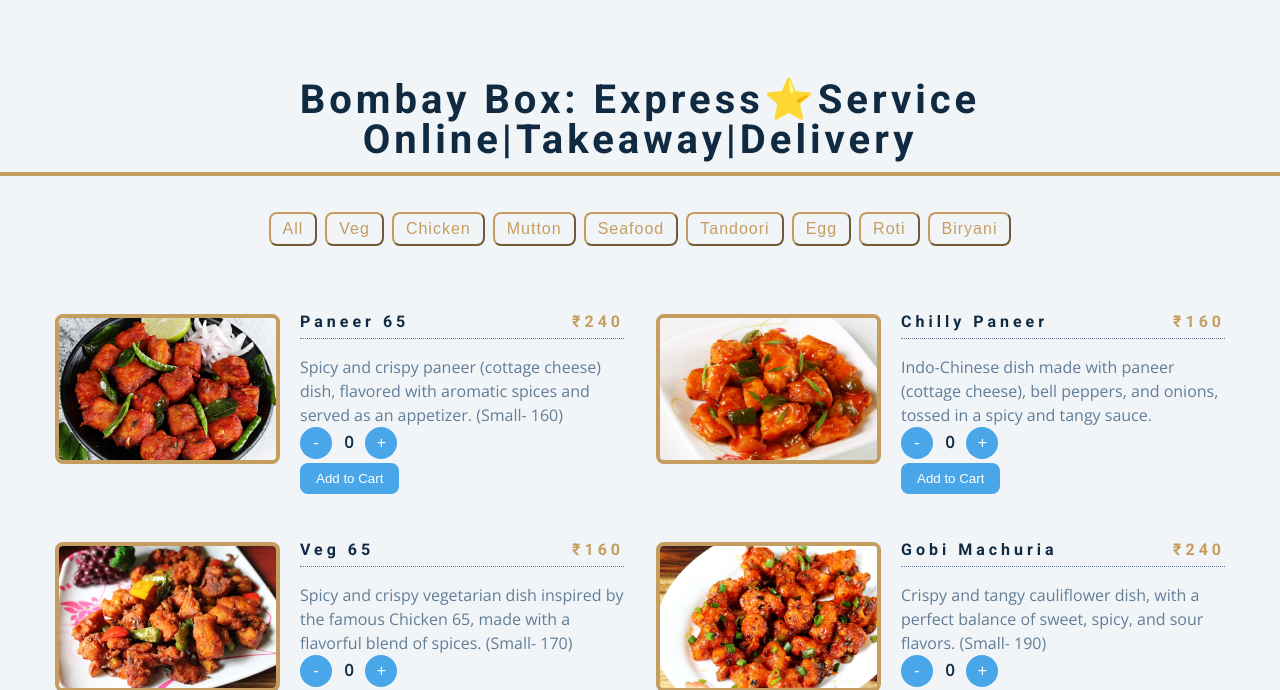
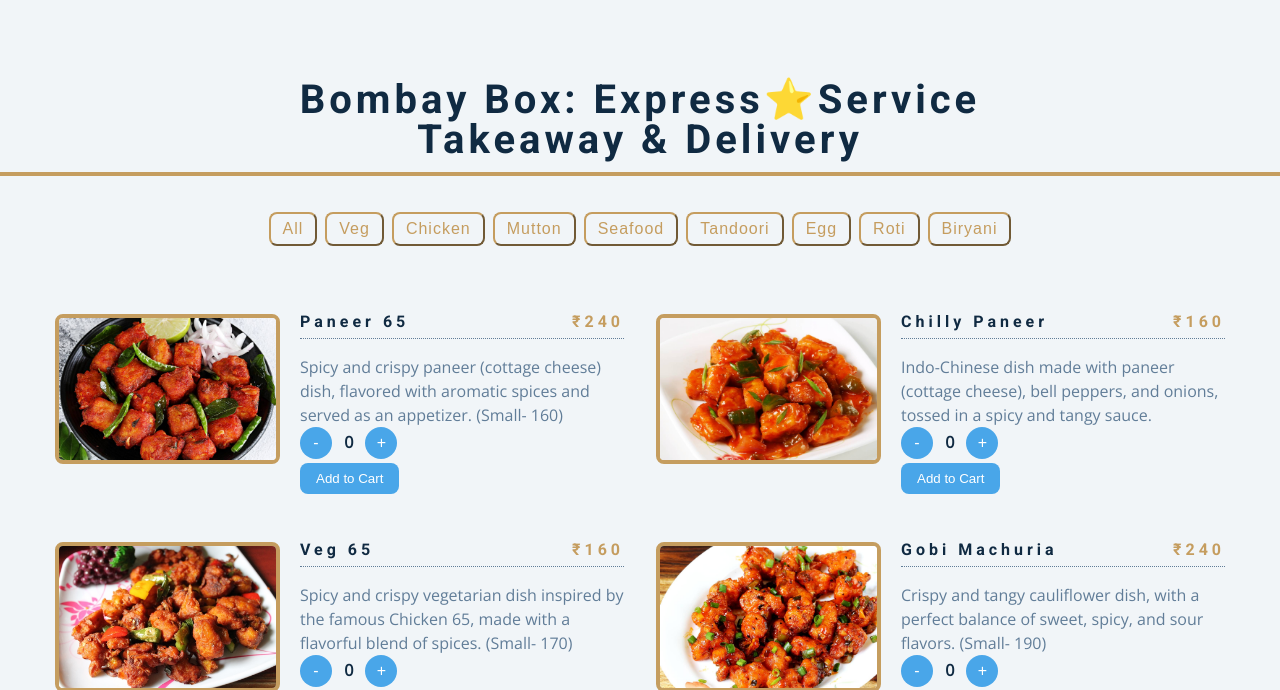
Before and after one commit to aarnav1729/bombaybarmenu, a plain HTML site: page index.html in a window 1280 px wide. Shown: the top 690 px of the page. Drawn offline with nearby package versions, Linux system fonts and the light colour scheme.

Commit message:
Update index.html

```diff
--- a/index.html
+++ b/index.html
@@ -13,7 +13,7 @@
     <section class="menu">
 
       <div class="title">
-        <h2>Bombay Box: Express&#11088;Service<br>Online|Takeaway|Delivery</h2>
+        <h2>Bombay Box: Express&#11088;Service<br>Takeaway & Delivery</h2>
         <div class="underline"></div>
       </div>
 
```
